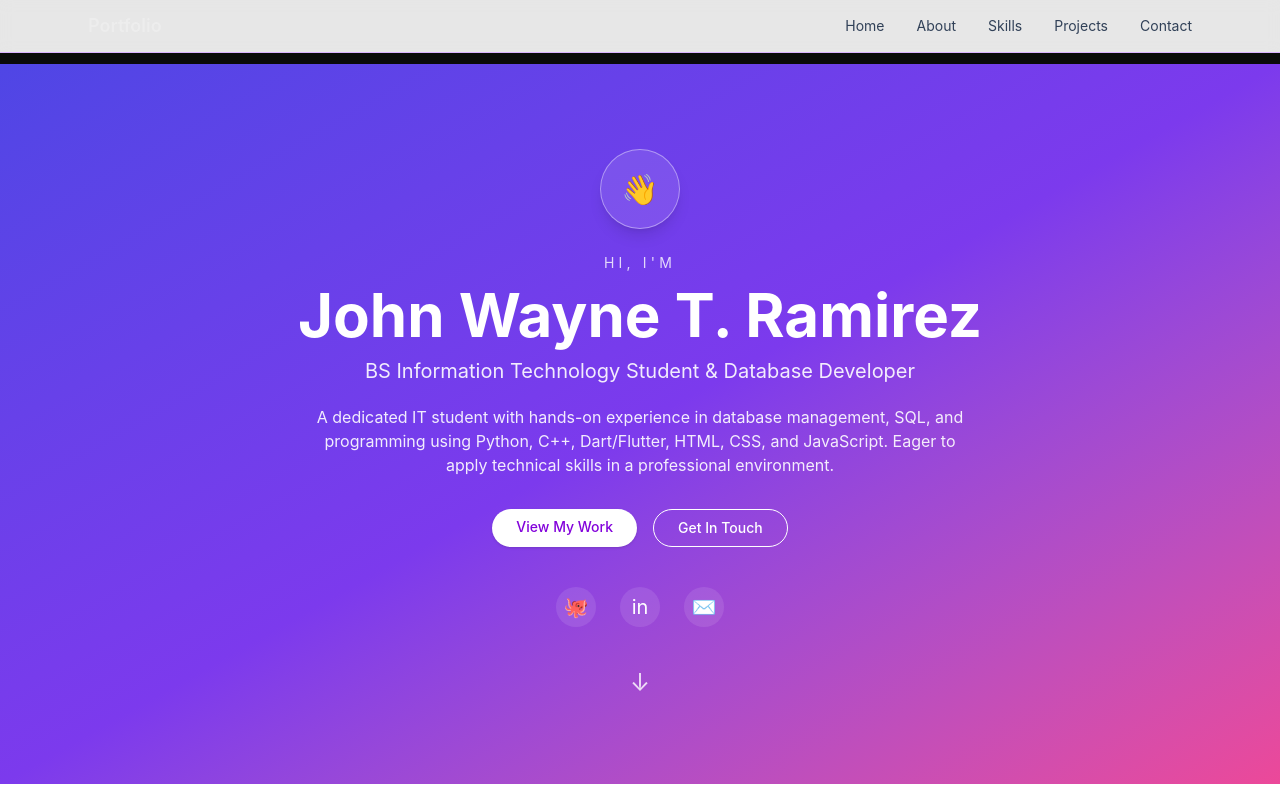
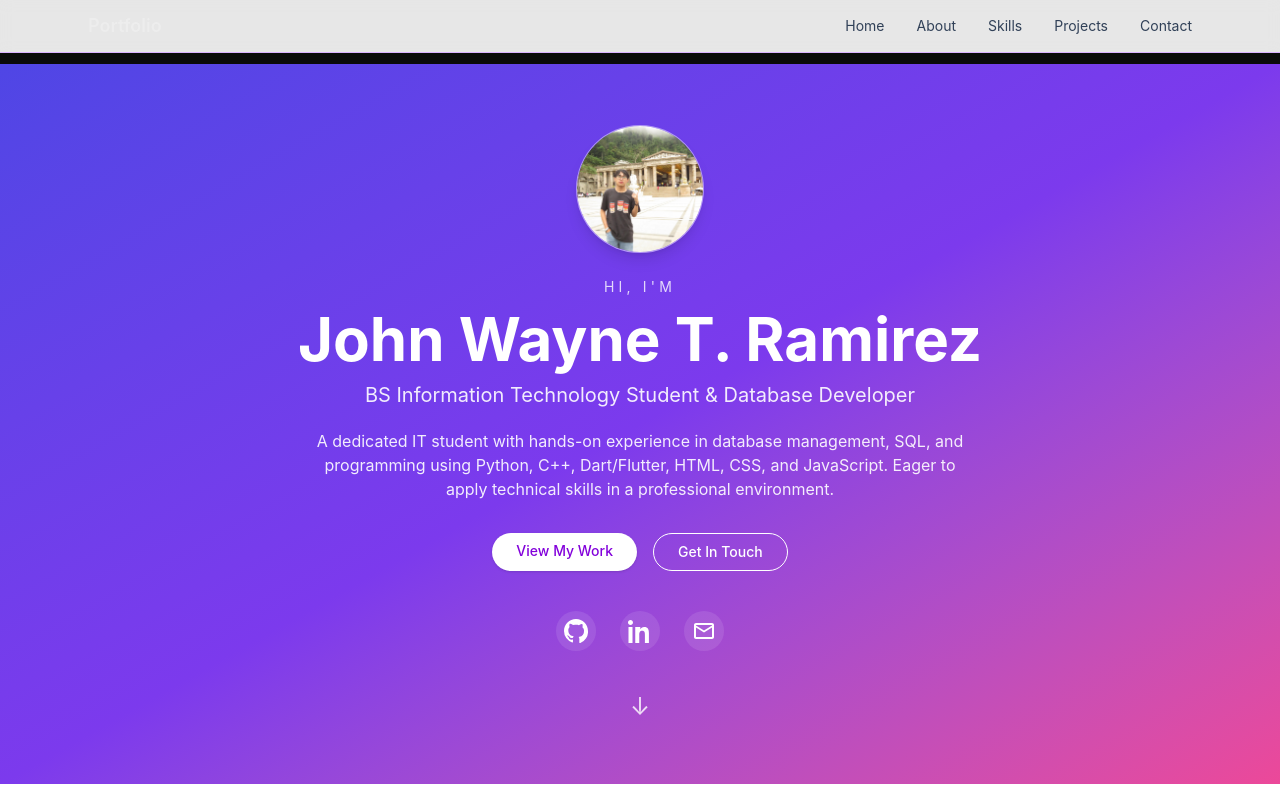
Before and after one commit to johntupas098/ramirez_nextjs_portfolio, a Next.js app: page / in a window 1280 px wide. Shown: the top 800 px of the page. Built offline with nearby package versions, Linux system fonts and the light colour scheme.

Commit message:
update hero

```diff
--- a/app/component/Hero.jsx
+++ b/app/component/Hero.jsx
@@ -7,10 +7,15 @@ export default function Hero() {
       className="relative flex min-h-[90vh] items-center justify-center bg-gradient-to-br from-[#4f46e5] via-[#7c3aed] to-[#ec4899] px-4"
     >
       <div className="mx-auto flex max-w-4xl flex-col items-center text-center text-white">
-        {/* circle emoji */}
-        <div className="mb-6 flex h-20 w-20 items-center justify-center rounded-full border border-white/40 bg-white/10 shadow-lg">
-          <span className="text-3xl">👋</span>
-        </div>
+       <div className="mb-6 flex h-32 w-32 items-center justify-center rounded-full border border-white/40 bg-white/10 shadow-lg overflow-hidden">
+  <Image
+    src="/profilepic.JPG"
+    width={128}
+    height={128}
+    alt="profile"
+    className="object-cover"
+  />
+</div>
 
         <p className="text-sm uppercase tracking-[0.3em] text-white/80">
           Hi, I&apos;m
@@ -29,7 +34,6 @@ export default function Hero() {
           professional environment.
         </p>
 
-        {/* buttons */}
         <div className="mt-8 flex flex-wrap justify-center gap-4">
           <a
             href="#projects"
@@ -45,31 +49,29 @@ export default function Hero() {
           </a>
         </div>
 
-        {/* icons row – simple version using emoji */}
         <div className="mt-10 flex items-center gap-6 text-xl">
           <a
             href="https://github.com/your-username"
             target="_blank"
             className="flex h-10 w-10 items-center justify-center rounded-full bg-white/10 hover:bg-white/20"
           >
-            <span>🐙</span>
+           <Image src="/icons/git.svg" width={24} height={24} alt="Github" />
           </a>
           <a
             href="https://www.linkedin.com/in/your-username"
             target="_blank"
             className="flex h-10 w-10 items-center justify-center rounded-full bg-white/10 hover:bg-white/20"
           >
-            <span>in</span>
+           <Image src="/icons/linked.svg" width={24} height={24} alt="LinkedIn" />
           </a>
           <a
             href="mailto:johnwayne.ramirez-23@cpu.edu.ph"
             className="flex h-10 w-10 items-center justify-center rounded-full bg-white/10 hover:bg-white/20"
           >
-            <span>✉️</span>
+            <Image src="/icons/mail.svg" width={24} height={24} alt="Email" />
           </a>
         </div>
 
-        {/* arrow down */}
         <a href="#about" className="mt-10 text-white/80 text-2xl">
           ↓
         </a>
```
